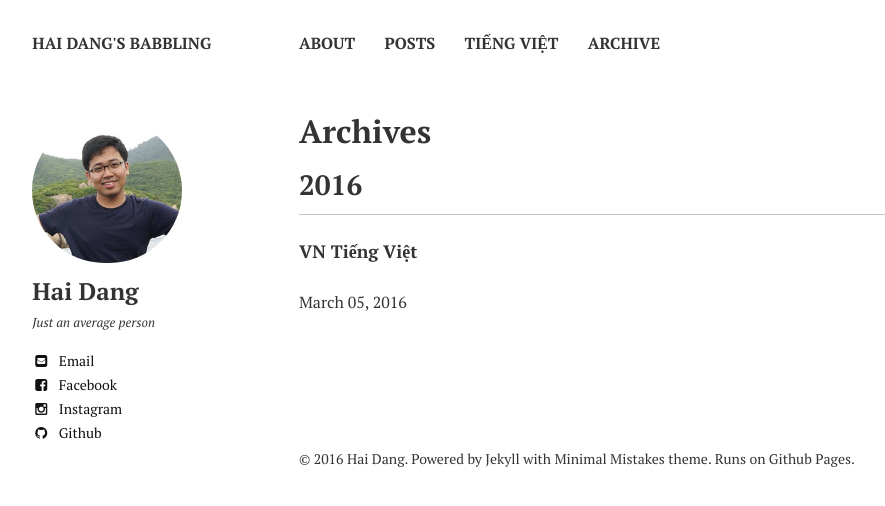
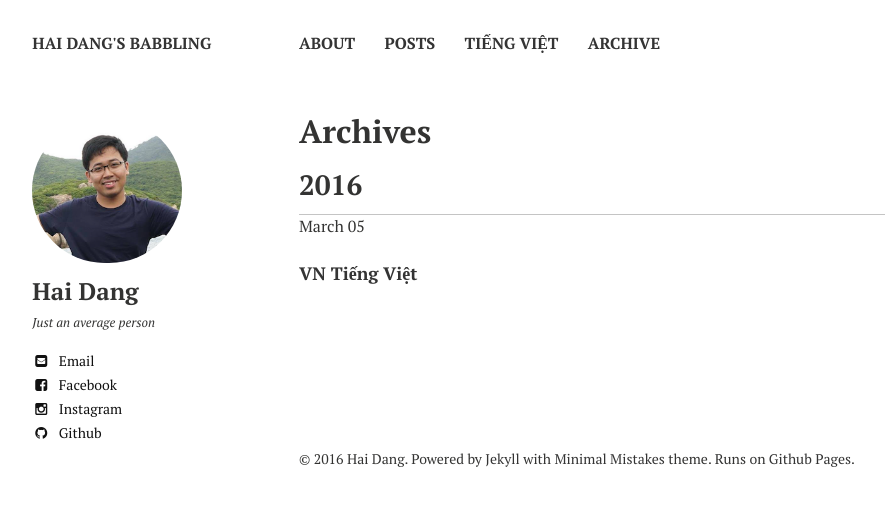
Before and after one commit to hans89/hans89.github.io, a Jekyll site: the page built from archive/index.md, in a window 1280 px wide. Shown: the top 506 px of the page, without its empty margins (21-906 px from the left). Built offline with Jekyll 4.4.1, drawn with Linux system fonts in a browser that asks for light colours; nearby versions of some CDN libraries.

Commit message:
try fix archive 4

```diff
--- a/_layouts/archive.html
+++ b/_layouts/archive.html
@@ -28,15 +28,14 @@
         {% capture written_year %}{{ year }}{% endcapture %}
       {% endif %}
       <article>
+        <time datetime="{{ post.date | date_to_xmlschema }}">{{ post.date | date: "%B %d" }}</time>
         {% if post.link %}
           <h4 class="link-post">
             <a href="{{ site.url }}{{ post.url }}" title="{{ post.title }}">{{ post.title }}</a>
             <a href="{{ post.link }}" target="_blank" title="{{ post.title }}"><i class="fa fa-link"></i></a>
-          </h4><time datetime="{{ post.date | date_to_xmlschema }}">{{ post.date | date: "%B %d, %Y" }}</time>
+          </h4>
         {% else %}
-          <h4>
-            <a href="{{ site.url }}{{ post.url }}" title="{{ post.title }}">{{ post.title }}</a>
-          </h4><time datetime="{{ post.date | date_to_xmlschema }}">{{ post.date | date: "%B %d, %Y" }}</time>
+          <h4><a href="{{ site.url }}{{ post.url }}" title="{{ post.title }}">{{ post.title }}</a></h4>
         {% endif %}
       </article>
     {% endfor %}
```
